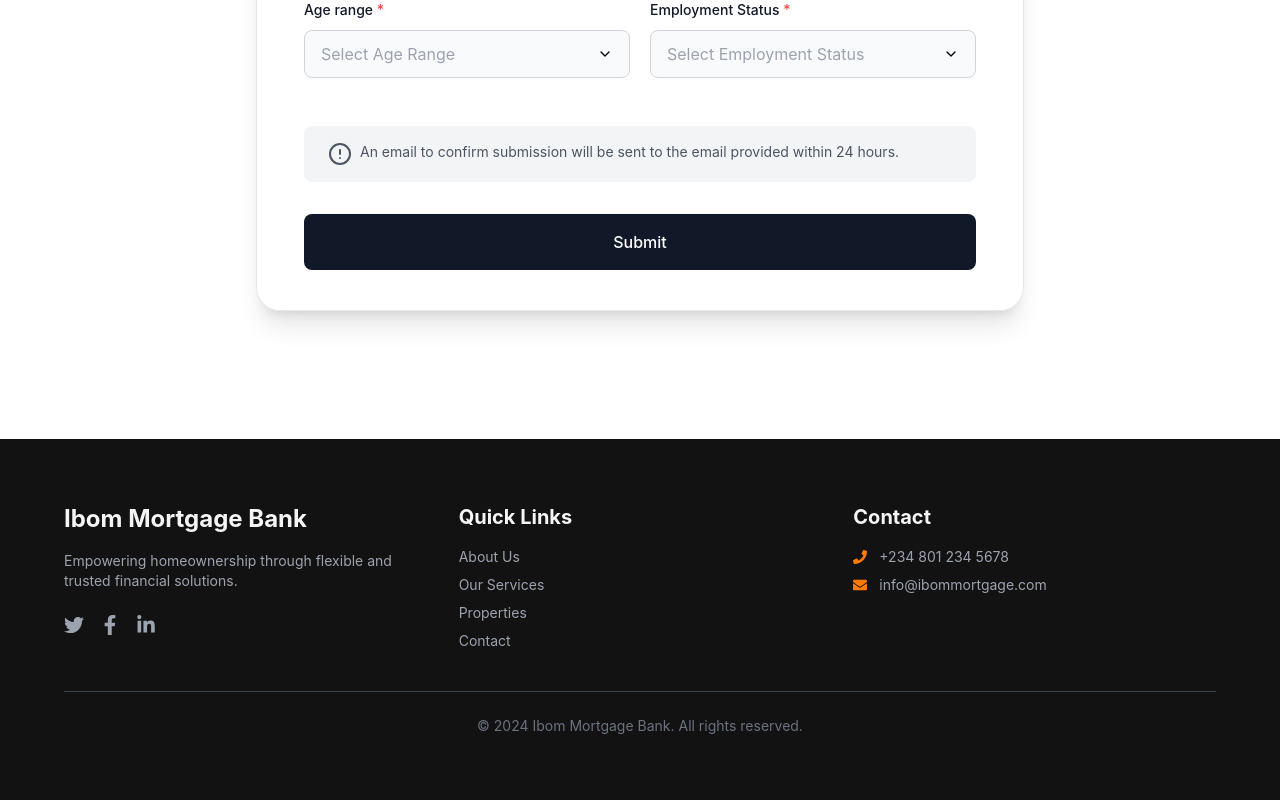
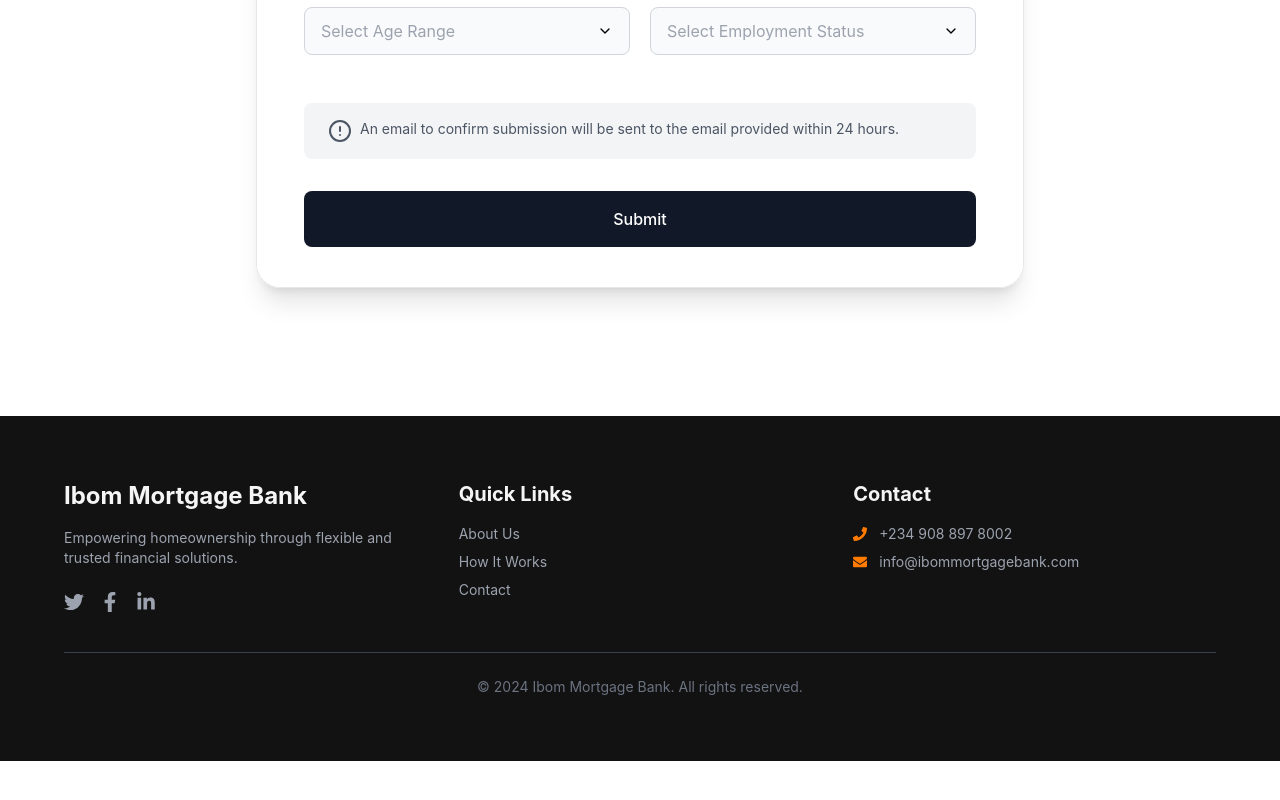
Before and after one commit to aienai-dev/ibom-mortgage-ui, a React (Create React App) app: page /interest-form in a window 1280 px wide. Shown: the part 766-1566 px from the top of the page. After the commit the page ends 1527 px from the top, so only its background shows below. Built offline with nearby package versions, Linux system fonts and the light colour scheme.

Commit message:
quick fixes

```diff
--- a/src/components/new/AboutSection.jsx
+++ b/src/components/new/AboutSection.jsx
@@ -1,7 +1,7 @@
 import { FaHandshake, FaHome, FaUsers, FaMoneyBill } from "react-icons/fa";
 
 const AboutSection = () => (
-  <section className="bg-white py-20 px-4 md:px-16">
+  <section id="about" className="bg-white py-20 px-4 md:px-16">
     <div className="max-w-6xl mx-auto grid md:grid-cols-2 gap-12 items-center">
       <div className="text-gray-800">
         <h2 className="text-4xl font-bold font-sans">
--- a/src/components/new/Featured.jsx
+++ b/src/components/new/Featured.jsx
@@ -29,7 +29,7 @@
   const { card1, card2, card3 } = application_stale_data;
   return (
     <div
-      id="howItWorks"
+      id="how-it-works"
       className=" bg-[#fff]  py-[100px] px-[40px] w-full gap-[80px] flex flex-col"
     >
       <div className="flex flex-col lg:flex-row gap-[20px] lg:gap-[0px] w-full items-center justify-between">
--- a/src/components/new/Footer.jsx
+++ b/src/components/new/Footer.jsx
@@ -1,8 +1,14 @@
-import { FaEnvelope, FaFacebookF, FaLinkedinIn, FaPhone, FaTwitter } from "react-icons/fa";
+import {
+  FaEnvelope,
+  FaFacebookF,
+  FaLinkedinIn,
+  FaPhone,
+  FaTwitter,
+} from "react-icons/fa";
 import { Link } from "react-router-dom";
 
 const Footer = () => (
-  <footer className="bg-dark-bg text-gray-400 py-16 px-4 md:px-16">
+  <footer id="footer" className="bg-dark-bg text-gray-400 py-16 px-4 md:px-16">
     <div className="max-w-6xl mx-auto grid grid-cols-1 md:grid-cols-3 gap-8">
       <div>
         <h3 className="text-2xl font-bold text-light-text mb-4">
@@ -26,7 +32,7 @@
             <FaFacebookF className="text-xl" />
           </a>
           <a
-            href="#"
+            href="https://www.linkedin.com/company/akwa-savings-and-loans-ltd/"
             className="text-gray-400 hover:text-primary-orange transition-colors"
           >
             <FaLinkedinIn className="text-xl" />
@@ -38,7 +44,7 @@
         <ul className="text-sm space-y-2">
           <li>
             <Link
-              to="/about"
+              to="#about"
               className="hover:text-primary-orange transition-colors"
             >
               About Us
@@ -46,23 +52,16 @@
           </li>
           <li>
             <Link
-              to="/services"
+              to="#services"
               className="hover:text-primary-orange transition-colors"
             >
-              Our Services
+              How It Works
             </Link>
           </li>
+
           <li>
             <Link
-              to="/properties"
-              className="hover:text-primary-orange transition-colors"
-            >
-              Properties
-            </Link>
-          </li>
-          <li>
-            <Link
-              to="/contact"
+              to="#footer"
               className="hover:text-primary-orange transition-colors"
             >
               Contact
@@ -74,11 +73,11 @@
         <h4 className="text-xl font-bold text-light-text mb-4">Contact</h4>
         <div className="flex items-center gap-3 text-sm mb-2">
           <FaPhone className="text-primary-orange" />
-          <span>+234 801 234 5678</span>
+          <span>+234 908 897 8002</span>
         </div>
         <div className="flex items-center gap-3 text-sm">
           <FaEnvelope className="text-primary-orange" />
-          <span>info@ibommortgage.com</span>
+          <span>info@ibommortgagebank.com</span>
         </div>
       </div>
     </div>
--- a/src/components/new/Header.jsx
+++ b/src/components/new/Header.jsx
@@ -1,7 +1,9 @@
-import { Link } from "react-router-dom";
+import { Link, useNavigate } from "react-router-dom";
 import logo from "../../assets/images/logo.svg";
 
-const Header = () => (
+const Header = () => {
+  const navigate = useNavigate();
+  return (
     <header className="absolute top-0 left-0 w-full z-10 p-6">
       <nav className="flex items-center justify-between">
         <Link to="/" className="text-2xl font-bold text-light-text font-serif">
@@ -9,29 +11,33 @@
         </Link>
         <div className="hidden md:flex items-center gap-8 text-light-text">
           <Link
-          to="/about"
+            to="/#about"
             className="hover:text-primary-orange transition-colors"
           >
             About
           </Link>
           <Link
-          to="/services"
+            to="/#how-it-works"
             className="hover:text-primary-orange transition-colors"
           >
             How it works
           </Link>
           <Link
-          to="/contact"
+            to="/#footer"
             className="hover:text-primary-orange transition-colors"
           >
             Contact
           </Link>
-        <button className="bg-primary-orange text-white py-2 px-6 rounded-full font-bold hover:bg-opacity-90 transition-opacity">
+          <button
+            onClick={() => navigate("/interest-form")}
+            className="bg-primary-orange text-white py-2 px-6 rounded-full font-bold hover:bg-opacity-90 transition-opacity"
+          >
             Get Started
           </button>
         </div>
       </nav>
     </header>
   );
+};
 
 export default Header;
--- a/src/components/new/HeroSection.jsx
+++ b/src/components/new/HeroSection.jsx
@@ -1,7 +1,10 @@
 import { FaArrowRight } from "react-icons/fa";
+import { useNavigate } from "react-router-dom";
 // import vid from "../../assets/images/"
 
-const HeroSection = () => (
+const HeroSection = () => {
+  const navigate = useNavigate();
+  return (
     <section className="relative h-screen w-full flex items-center justify-center text-center text-light-text overflow-hidden">
       <video
         className="absolute top-0 left-0 w-full h-full object-cover z-0"
@@ -21,11 +24,15 @@
           We provide flexible and affordable mortgage solutions to make
           homeownership a reality for you.
         </p>
-      <button className="mt-10 bg-primary-orange text-white py-4 px-8 rounded-full font-bold hover:bg-opacity-90 transition-opacity flex items-center gap-2 mx-auto">
+        <button
+          onClick={() => navigate("/interest-form")}
+          className="mt-10 bg-primary-orange text-white py-4 px-8 rounded-full font-bold hover:bg-opacity-90 transition-opacity flex items-center gap-2 mx-auto"
+        >
           Express interest <FaArrowRight />
         </button>
       </div>
     </section>
   );
+};
 
 export default HeroSection;
--- a/src/components/new/Nav.jsx
+++ b/src/components/new/Nav.jsx
@@ -5,7 +5,7 @@
   <header className=" w-full z-10 p-6">
     <nav className="flex items-center justify-between">
       <Link to="/" className="text-2xl font-bold text-light-text font-serif">
-        <img src={logo} alt="" className="w-[150px]" />
+        <img src={logo} alt="" className="h-[60px]" />
       </Link>
       <div className="flex  items-center gap-2 text-light-text">
         <span>Already have an account?</span>
--- a/src/constants/static.js
+++ b/src/constants/static.js
@@ -38,7 +38,7 @@
   {
     question: "Does it cost money to apply for the housing project?",
     answer:
-      "Every applicant shall pay a non-refundable application fee of N20,000.00 (Naira) only through REMITA platform; print out your receipt and submit same to Ibom Mortgage Bank office or upload same.",
+      "Every applicant shall pay a non-refundable application fee of N20,000.00 (Naira); Once your payment is confirmed you will receive a receipt for your payment.",
   },
   {
     question: "Is the project available in all states of the Federation?",
--- a/src/pages/ExpressInterest.jsx
+++ b/src/pages/ExpressInterest.jsx
@@ -1,10 +1,13 @@
-import React from "react";
+import React, { useEffect } from "react";
 import Footer from "../components/new/Footer";
 // import InterestForm from "../components/interestForm";
 import Nav from "../components/new/Nav";
 import InterestForm from "../components/forms/Interests";
 
 const ExpressInterest = () => {
+  useEffect(() => {
+    window.scrollTo(0, 0);
+  }, []);
   return (
     <div className="bg-dark-bg min-h-screen">
       <Nav />
```
Lines whose indentation alone changed are shown as unchanged.
